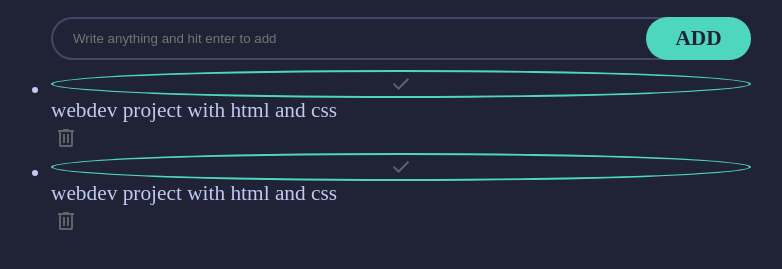
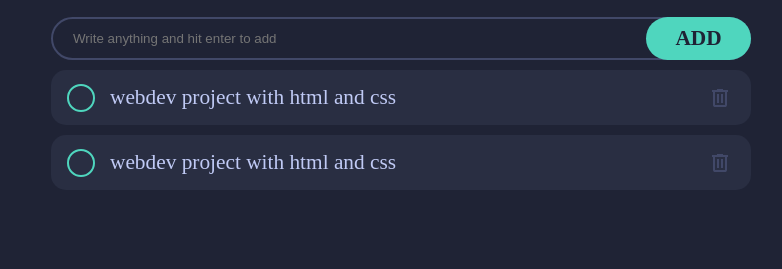
Before and after one commit to nil-th/webapps, a plain HTML site: page pureFrontEnd_todo/index.html in a window 1280 px wide. Shown: the part 187-456 px from the top of the page, without its empty margins (239-1021 px from the left). Drawn offline with Linux system fonts and the light colour scheme.

Commit message:
Update index.html

```diff
--- a/pureFrontEnd_todo/index.html
+++ b/pureFrontEnd_todo/index.html
@@ -28,29 +28,29 @@
       <button id="add-button">ADD</button>
     </form>
     <ul id="todo-list">
-      <li id="todo">
+      <li class="todo">
         <input type="checkbox" id="todo-1">
         <label for="todo-1" id="custom-checkbox">
-          <svg xmlns="http://www.w3.org/2000/svg" height="24px" viewBox="0 -960 960 960" width="24px" fill="#5f6368"><path d="M382-240 154-468l57-57 171 171 367-367 57 57-424 424Z"/></svg>
+          <svg fill="transparent" xmlns="http://www.w3.org/2000/svg" height="24px" viewBox="0 -960 960 960" width="24px" fill="#5f6368"><path d="M382-240 154-468l57-57 171 171 367-367 57 57-424 424Z"/></svg>
         </label>
         <label for="todo-1" class="todo-text">
           webdev project with html and css
         </label>
         <button class="dlt-button">
-          <svg xmlns="http://www.w3.org/2000/svg" height="24px" viewBox="0 -960 960 960" width="24px" fill="#5f6368"><path d="M280-120q-33 0-56.5-23.5T200-200v-520h-40v-80h200v-40h240v40h200v80h-40v520q0 33-23.5 56.5T680-120H280Zm400-600H280v520h400v-520ZM360-280h80v-360h-80v360Zm160 0h80v-360h-80v360ZM280-720v520-520Z"/></svg>
+          <svg fill="var(--secondary-color)" xmlns="http://www.w3.org/2000/svg" height="24px" viewBox="0 -960 960 960" width="24px" fill="#5f6368"><path d="M280-120q-33 0-56.5-23.5T200-200v-520h-40v-80h200v-40h240v40h200v80h-40v520q0 33-23.5 56.5T680-120H280Zm400-600H280v520h400v-520ZM360-280h80v-360h-80v360Zm160 0h80v-360h-80v360ZM280-720v520-520Z"/></svg>
         </button>
       </li>
 
-      <li id="todo">
+      <li class="todo">
         <input type="checkbox" id="todo-2">
         <label for="todo-2" id="custom-checkbox">
-          <svg xmlns="http://www.w3.org/2000/svg" height="24px" viewBox="0 -960 960 960" width="24px" fill="#5f6368"><path d="M382-240 154-468l57-57 171 171 367-367 57 57-424 424Z"/></svg>
+          <svg fill="transparent" xmlns="http://www.w3.org/2000/svg" height="24px" viewBox="0 -960 960 960" width="24px" fill="#5f6368"><path d="M382-240 154-468l57-57 171 171 367-367 57 57-424 424Z"/></svg>
         </label>
         <label for="todo-2" class="todo-text">
           webdev project with html and css
         </label>
         <button class="dlt-button">
-          <svg xmlns="http://www.w3.org/2000/svg" height="24px" viewBox="0 -960 960 960" width="24px" fill="#5f6368"><path d="M280-120q-33 0-56.5-23.5T200-200v-520h-40v-80h200v-40h240v40h200v80h-40v520q0 33-23.5 56.5T680-120H280Zm400-600H280v520h400v-520ZM360-280h80v-360h-80v360Zm160 0h80v-360h-80v360ZM280-720v520-520Z"/></svg>
+          <svg fill="var(--secondary-color)" xmlns="http://www.w3.org/2000/svg" height="24px" viewBox="0 -960 960 960" width="24px" fill="#5f6368"><path d="M280-120q-33 0-56.5-23.5T200-200v-520h-40v-80h200v-40h240v40h200v80h-40v520q0 33-23.5 56.5T680-120H280Zm400-600H280v520h400v-520ZM360-280h80v-360h-80v360Zm160 0h80v-360h-80v360ZM280-720v520-520Z"/></svg>
         </button>
       </li>
     </ul>
```
